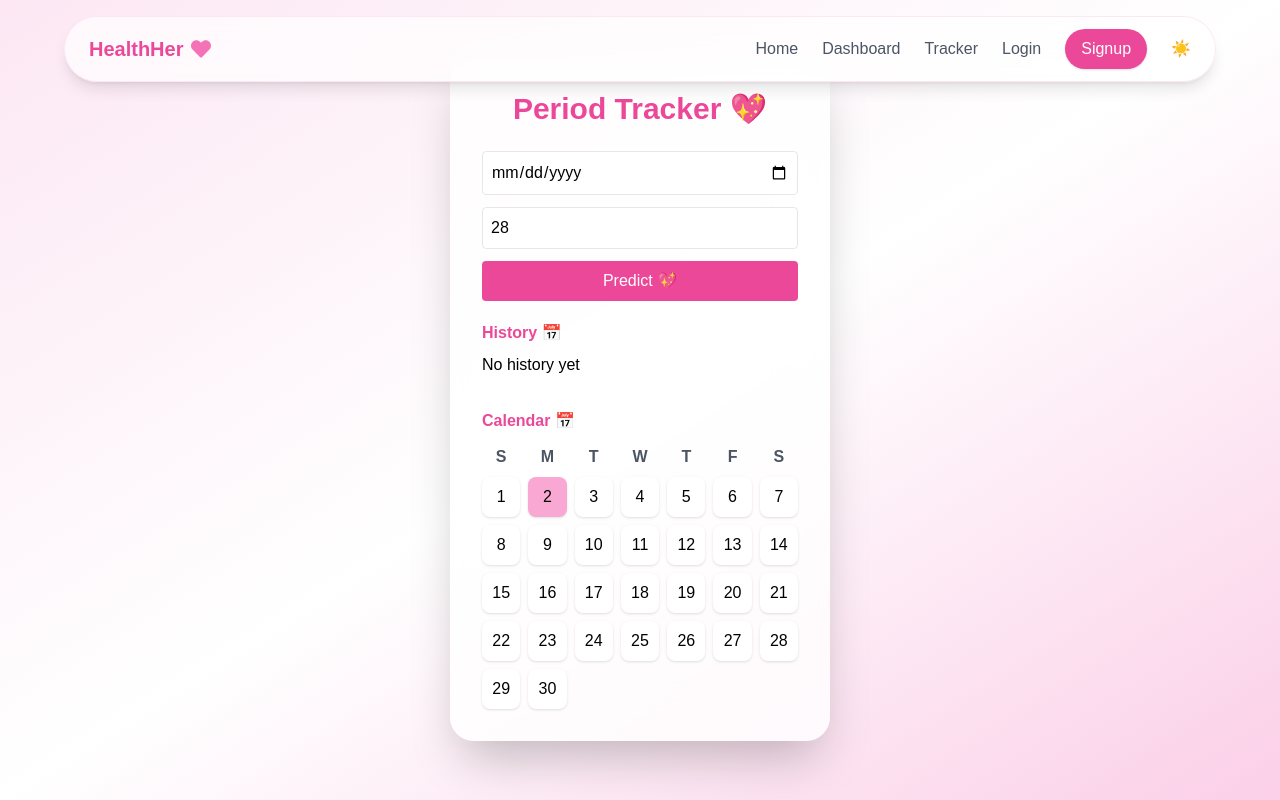
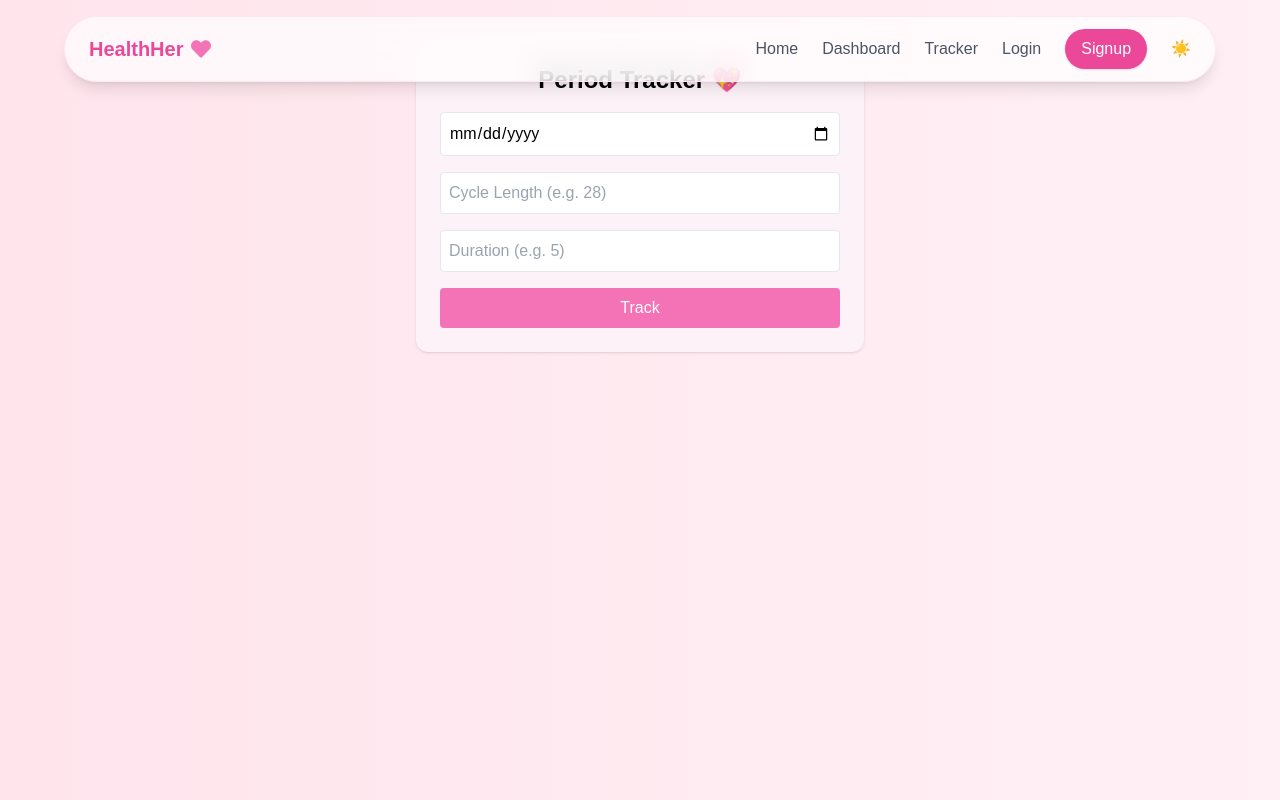
Before and after one commit to Saakshii-Singh/HealthHer, a React (Vite) app in the folder client/: page /tracker in a window 1280 px wide. Built offline with nearby package versions, Linux system fonts and the light colour scheme.

Commit message:
update Dashboard.jsx and PeriodTracker.jsx, and periodController.js

```diff
--- a/client/src/pages/Dashboard.jsx
+++ b/client/src/pages/Dashboard.jsx
@@ -1,70 +1,148 @@
-import { useEffect } from "react";
+import { useEffect, useState } from "react";
+import axios from "axios";
 import { useNavigate } from "react-router-dom";
 import { motion } from "framer-motion";
 
 function Dashboard() {
+  const user = JSON.parse(localStorage.getItem("userInfo"));
+  const [data, setData] = useState(null);
   const navigate = useNavigate();
-  const user = JSON.parse(localStorage.getItem("userInfo"));
 
   useEffect(() => {
-    if (!user) navigate("/login");
+    const fetchData = async () => {
+      const res = await axios.get(
+        `http://localhost:5000/api/period/${user._id}`
+      );
+      setData(res.data);
+    };
+    fetchData();
   }, []);
 
   return (
-    <div className="min-h-screen pt-32 px-6 bg-pink-50">
     <motion.div
-      className="flex justify-center mt-10"
-      initial={{ opacity: 0, y: 30 }}
-      animate={{ opacity: 1, y: 0 }}
+      className="min-h-screen bg-pink-50 p-6"
+      initial={{ opacity: 0 }}
+      animate={{ opacity: 1 }}
+      transition={{ duration: 0.6 }}
     >
-      <div className="bg-white/70 backdrop-blur-lg p-6 rounded-xl shadow-xl w-96 text-center">
 
-        <h2 className="text-2xl font-bold text-pink-500">
-          Welcome {user?.name} 💖
-        </h2>
+      {/*  Header */}
+      <motion.h1
+        className="text-3xl font-bold mb-6"
+        initial={{ y: -30, opacity: 0 }}
+        animate={{ y: 0, opacity: 1 }}
+      >
+        Welcome {user?.name}
+      </motion.h1>
 
-        <p className="mt-2 text-gray-600">{user?.email}</p>
+      {/*  Insight Card */}
+      {data && (
+        <motion.div
+          className="bg-white p-5 rounded-2xl shadow mb-6 border-l-4 border-pink-300"
+          initial={{ y: 40, opacity: 0 }}
+          animate={{ y: 0, opacity: 1 }}
+        >
+          <h2 className="text-lg font-semibold mb-2">Cycle Insight</h2>
+          <p className="text-sm text-gray-600">
+            Next Period: {new Date(data.nextPeriod).toDateString()}
+          </p>
+          <p>Phase: {data.phase}</p>
+          <p className="mt-2 text-pink-500">{data.insight}</p>
+        </motion.div>
+      )}
 
-        <button
-          onClick={() => navigate("/tips")}
-          className="mt-4 bg-pink-500 text-white px-4 py-2 rounded"
+      {/* Trackers */}
+      <h2 className="text-xl font-semibold mb-3">Trackers</h2>
+
+      <div className="grid grid-cols-1 sm:grid-cols-3 gap-4 mb-8">
+
+        {/* Card */}
+        <motion.div
+          whileHover={{ scale: 1.05 }}
+          whileTap={{ scale: 0.95 }}
+          onClick={() => navigate("/period-tracker")}
+          className="bg-pink-100 p-4 rounded-2xl cursor-pointer shadow-sm"
         >
-          Health Tips 🌸
-        </button>
-        <button
-          onClick={() => navigate("/tracker")}
-            className="mt-4 bg-pink-500 text-white px-4 py-2 rounded"
-          >
-              Track Period 📅
-        </button>
+          <h3 className="font-semibold">Period Tracker</h3>
+          <p className="text-sm text-gray-600">Track your cycle</p>
+        </motion.div>
+
+        <motion.div
+          whileHover={{ scale: 1.05 }}
+          className="bg-purple-100 p-4 rounded-2xl shadow-sm"
+        >
+          <h3 className="font-semibold">Ovulation</h3>
+          <p className="text-sm text-gray-600">Know fertile days</p>
+        </motion.div>
+
+        <motion.div
+          whileHover={{ scale: 1.05 }}
+          className="bg-green-100 p-4 rounded-2xl shadow-sm"
+        >
+          <h3 className="font-semibold">Health</h3>
+          <p className="text-sm text-gray-600">Track habits</p>
+        </motion.div>
 
       </div>
+
+      {/*  AI Assistant */}
+      <motion.div
+        className="bg-gradient-to-r from-pink-200 to-purple-200 p-5 rounded-2xl mb-6"
+        initial={{ x: -50, opacity: 0 }}
+        animate={{ x: 0, opacity: 1 }}
+      >
+        <h2 className="font-semibold text-lg">AI Assistant 🤖</h2>
+        <p className="text-sm mb-3">Ask anything about your health</p>
+
+        <motion.button
+          whileTap={{ scale: 0.9 }}
+          className="bg-white px-4 py-2 rounded-lg"
+        >
+          Ask Now
+        </motion.button>
+      </motion.div>
+
+      {/*  Chat */}
+      <motion.div
+        className="bg-white p-5 rounded-2xl shadow mb-6"
+        initial={{ x: 50, opacity: 0 }}
+        animate={{ x: 0, opacity: 1 }}
+      >
+        <h2 className="font-semibold text-lg">Anonymous Chat 💬</h2>
+        <p className="text-sm text-gray-600 mb-3">
+          Talk freely without revealing identity
+        </p>
+
+        <motion.button
+          whileTap={{ scale: 0.9 }}
+          className="bg-pink-400 text-white px-4 py-2 rounded-lg"
+        >
+          Join Chat
+        </motion.button>
+      </motion.div>
+
+      {/* 🩺 Symptoms */}
+      <h2 className="text-xl font-semibold mb-3">Common Symptoms</h2>
+
+      <div className="grid grid-cols-2 gap-4">
+        {["Cramps", "Mood Swings"].map((item, i) => (
+          <motion.div
+            key={i}
+            whileHover={{ scale: 1.05 }}
+            initial={{ opacity: 0, y: 20 }}
+            animate={{ opacity: 1, y: 0 }}
+            transition={{ delay: i * 0.2 }}
+            className="bg-white p-4 rounded-xl shadow"
+          >
+            <h3>{item}</h3>
+            <p className="text-sm text-gray-500">
+              Tap to learn more
+            </p>
+          </motion.div>
+        ))}
+      </div>
+
     </motion.div>
-
-    {/*Health summary*/}
-    <div className="max-w-5xl mx-auto mt-10 grid-cols-3 gap-6">
-      <div className="bg-white p-6 rounded-2xl shadow text-center hover:scale-105 transition">
-        <p className="text-gray-500">Next Period</p>
-          <h2 className="text-xl font-bold text-pink-500 mt-2">28 days</h2>
-      </div>
-      <div className="bg-white p-6 rounded-2xl shadow text-center hover:scale-105 transition">
-        <p className="text-gray-500">Ovulation</p>
-          <h2 className="text-xl font-bold text-pink-500 mt-2"> In 12 days</h2>
-      </div>
-    </div>
-
-    {/*AI Insights */}
-    <div className="max-w-5xl mx-auto mt-10 bg-white p-6 rounded-2xl shadow">
-      <h2 className="text-lg font-semibold text-gray-800 mb-3">
-        AI Insights
-      </h2>
-      <ul>
-        <li>Your cycle is regular, lasting around 28 days.</li>
-        <li>Stay Hydrated, your period is near!</li>
-        <li>Consider taking a prenatal vitamin to support your health.</li>
-      </ul>
-    </div>
-    </div>
   );
 }
 
--- a/client/src/pages/PeriodTracker.jsx
+++ b/client/src/pages/PeriodTracker.jsx
@@ -1,205 +1,96 @@
-import { useState, useEffect } from "react";
+import { useState } from "react";
 import axios from "axios";
 
 function PeriodTracker() {
-  const [lastDate, setLastDate] = useState("");
-  const [cycleLength, setCycleLength] = useState(28);
-  const [results, setResults] = useState(null);
-  const [history, setHistory] = useState([]);
-
   const user = JSON.parse(localStorage.getItem("userInfo"));
 
-  const today = new Date().getDate();
+  const [form, setForm] = useState({
+    lastPeriodDate: "",
+    cycleLength: "",
+    duration: "",
+  });
 
-  // 🔥 FETCH HISTORY
-  useEffect(() => {
-    if (!user) return;
+  const [result, setResult] = useState(null);
 
-    const fetchData = async () => {
-      try {
-        const { data } = await axios.get(
-          `http://localhost:5000/api/period/${user._id}`
-        );
-        setHistory(data);
-      } catch (error) {
-        console.error(error);
-      }
-    };
-
-    fetchData();
-  }, [user]);
-
-  // 🔥 PERIOD LOGIC
-  const isPeriodDay = (day) => {
-    if (!lastDate) return false;
-
-    const last = new Date(lastDate);
-    const current = new Date(
-      last.getFullYear(),
-      last.getMonth(),
-      day
-    );
-
-    const diff = Math.floor(
-      (current - last) / (1000 * 60 * 60 * 24)
-    );
-
-    return diff >= 0 && diff % cycleLength < 5;
+  const handleChange = (e) => {
+    setForm({ ...form, [e.target.name]: e.target.value });
   };
 
-  // 🔥 FERTILE LOGIC
-  const isFertileDay = (day) => {
-    if (!lastDate) return false;
-
-    const last = new Date(lastDate);
-    const current = new Date(
-      last.getFullYear(),
-      last.getMonth(),
-      day
-    );
-
-    const diff = Math.floor(
-      (current - last) / (1000 * 60 * 60 * 24)
-    );
-
-    return diff >= 12 && diff <= 16;
-  };
-
-  // 🔥 CALCULATE + SAVE
-  const calculatePeriod = async () => {
-    if (!lastDate) {
-      alert("Select a date");
-      return;
-    }
-
-    const last = new Date(lastDate);
-
-    const next = new Date(last);
-    next.setDate(next.getDate() + Number(cycleLength));
-
-    const fertileStart = new Date(last);
-    fertileStart.setDate(fertileStart.getDate() + 12);
-
-    const fertileEnd = new Date(last);
-    fertileEnd.setDate(fertileEnd.getDate() + 16);
-
-    setResults({
-      nextPeriod: next.toDateString(),
-      fertileWindow: `${fertileStart.toDateString()} - ${fertileEnd.toDateString()}`
-    });
+  const handleSubmit = async (e) => {
+    e.preventDefault();
 
     try {
-      await axios.post("http://localhost:5000/api/period", {
-        userId: user._id,
-        lastDate,
-        cycleLength
-      });
+      const { data } = await axios.post(
+        "http://localhost:5000/api/period",
+        {
+          userId: user._id,
+          ...form,
+        }
+      );
 
-      // refresh history
-      const { data } = await axios.get(
-        `http://localhost:5000/api/period/${user._id}`
-      );
-      setHistory(data);
-
-    } catch (error) {
-      console.error(error);
+      setResult(data);
+    } catch (err) {
+      alert("Error saving data");
     }
   };
 
-return (
-  <div className="min-h-screen bg-gradient-to-br from-pink-100 via-white to-pink-200 flex justify-center items-center">
-
-    <div className="bg-white/80 backdrop-blur-xl p-8 rounded-3xl shadow-2xl w-[380px]">
-
-      <h2 className="text-3xl font-bold text-center text-pink-500 mb-6">
+  return (
+    <div className="max-w-md mx-auto mt-10 bg-pink-50 p-6 rounded-xl shadow">
+      <h2 className="text-2xl font-bold mb-4 text-center">
         Period Tracker 💖
       </h2>
 
-
-        {/* INPUTS */}
+      <form onSubmit={handleSubmit} className="space-y-4">
         <input
           type="date"
-          className="border p-2 mb-3 w-full rounded"
-          value={lastDate}
-          onChange={(e) => setLastDate(e.target.value)}
+          name="lastPeriodDate"
+          onChange={handleChange}
+          className="w-full p-2 border rounded"
+          required
         />
 
         <input
           type="number"
-          className="border p-2 mb-3 w-full rounded"
-          value={cycleLength}
-          onChange={(e) => setCycleLength(e.target.value)}
+          name="cycleLength"
+          placeholder="Cycle Length (e.g. 28)"
+          onChange={handleChange}
+          className="w-full p-2 border rounded"
+          required
         />
 
-        <button
-          onClick={calculatePeriod}
-          className="bg-pink-500 text-white px-4 py-2 rounded w-full"
-        >
-          Predict 💖
+        <input
+          type="number"
+          name="duration"
+          placeholder="Duration (e.g. 5)"
+          onChange={handleChange}
+          className="w-full p-2 border rounded"
+          required
+        />
+
+        <button className="w-full bg-pink-400 text-white py-2 rounded">
+          Track
         </button>
+      </form>
 
-        {/* RESULT */}
-        {results && (
-          <div className="mt-4 text-left">
-            <p>📅 Next Period: {results.nextPeriod}</p>
-            <p>🌸 Fertile Window: {results.fertileWindow}</p>
-          </div>
-        )}
+      {result && (
+        <div className="mt-6 bg-white p-4 rounded shadow">
+          <p>
+            <strong>Next Period:</strong>{" "}
+            {new Date(result.nextPeriod).toDateString()}
+          </p>
 
-        {/* HISTORY */}
-        <div className="mt-5 text-left">
-          <h3 className="font-bold text-pink-500 mb-2">
-            History 📅
-          </h3>
+          <p>
+            <strong>Ovulation:</strong>{" "}
+            {new Date(result.ovulation).toDateString()}
+          </p>
 
-          {history.length === 0 ? (
-            <p>No history yet</p>
-          ) : (
-            history.map((item, i) => (
-              <p key={i}>
-                {new Date(item.lastDate).toDateString()} (Cycle: {item.cycleLength})
-              </p>
-            ))
-          )}
+          <p>
+            <strong>Phase:</strong> {result.phase}
+          </p>
+
+          <p className="mt-2 text-pink-600">{result.insight}</p>
         </div>
-
-        {/* CALENDAR */}
-        <div className="mt-8">
-          <h3 className="text-pink-500 font-bold mb-3">
-            Calendar 📅
-          </h3>
-
-          <div className="grid grid-cols-7 gap-2 text-center">
-
-            {/* DAYS */}
-            {["S","M","T","W","T","F","S"].map((d) => (
-              <div key={d} className="font-bold text-gray-600">
-                {d}
-              </div>
-            ))}
-
-            {/* DATES */}
-            {Array.from({ length: 30 }, (_, i) => i + 1).map((day) => (
-              <div
-                key={day}
-                className={`p-2 rounded-lg shadow ${
-                  isPeriodDay(day)
-                    ? "bg-pink-500 text-white"
-                    : isFertileDay(day)
-                    ? "bg-pink-200"
-                    : day === today
-                    ? "bg-pink-300"
-                    : "bg-white"
-                }`}
-              >
-                {day}
-              </div>
-            ))}
-
-          </div>
-        </div>
-
-      </div>
+      )}
     </div>
   );
 }
```
Also changed, not shown: 1 other file (tests, documents, lock files or other folders).
